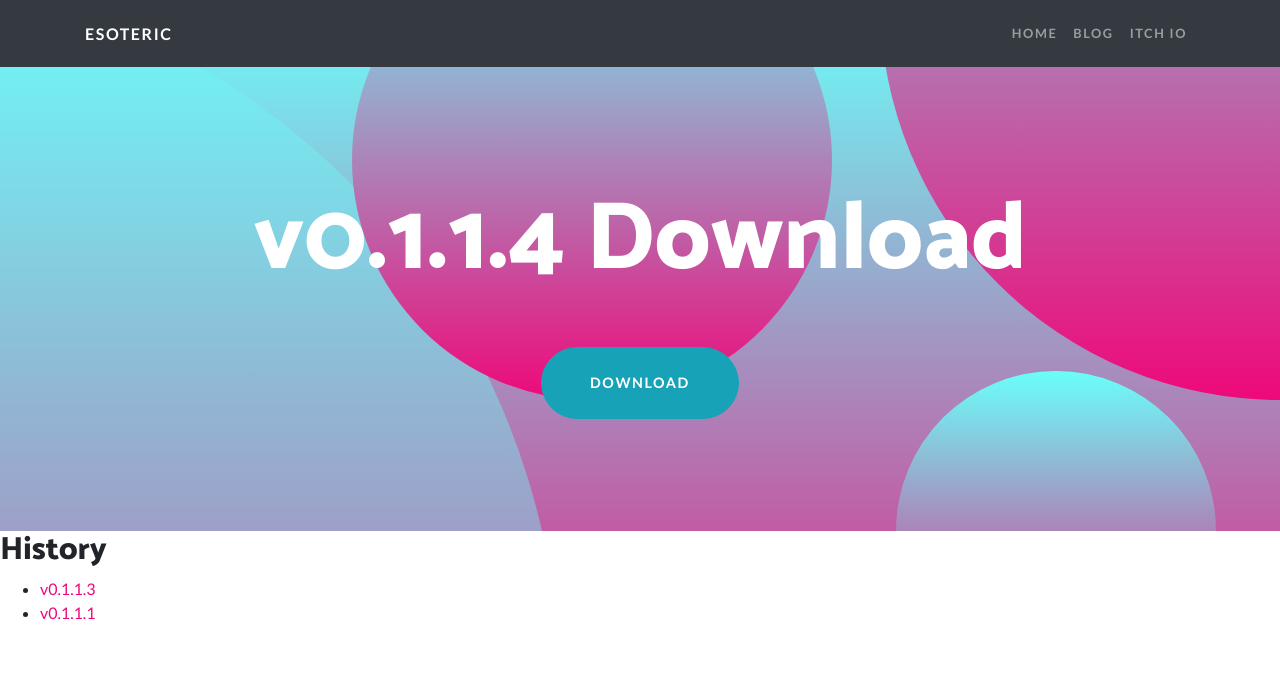
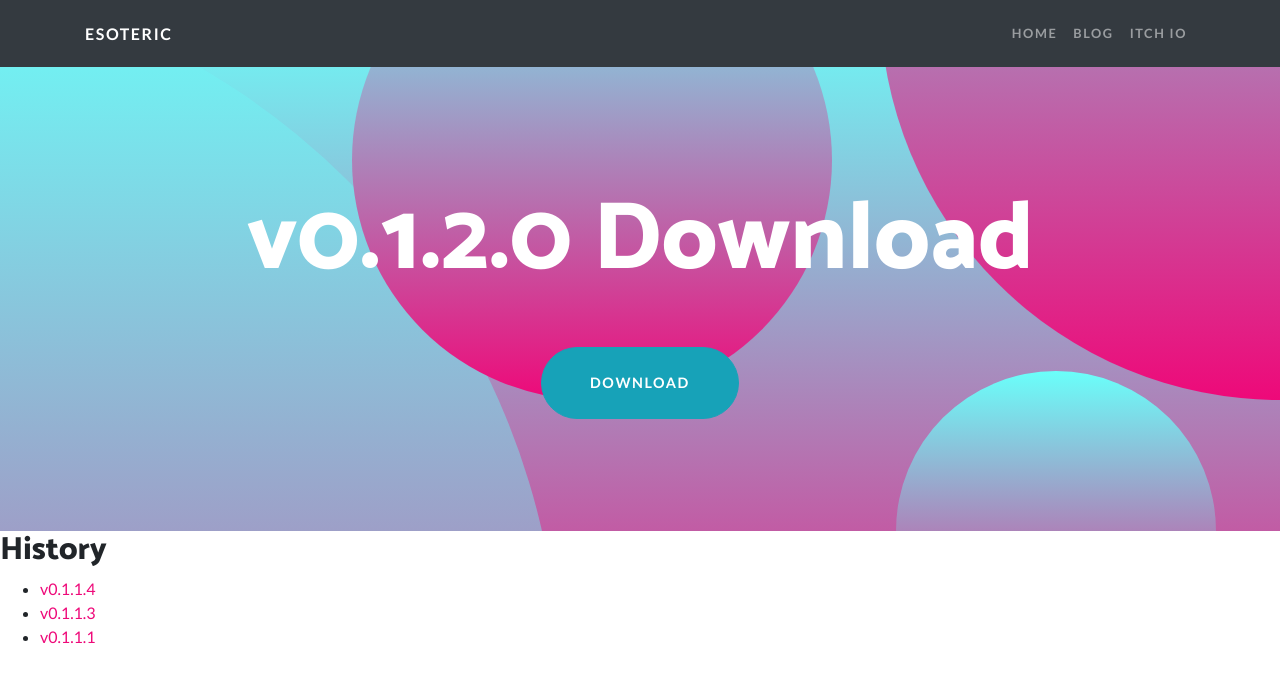
Before and after one commit to kallerdaller/Esoteric-Site, a plain HTML site: page download.html in a window 1280 px wide. Drawn offline with Linux system fonts and the light colour scheme.

Commit message:
v0.1.2.0

```diff
--- a/download.html
+++ b/download.html
@@ -27,7 +27,7 @@
     <header class="masthead text-center text-white">
         <div class="masthead-content">
             <div class="container">
-                <h1 class="masthead-heading mb-0">v0.1.1.4 Download</h1><a class="btn btn-info btn-xl rounded-pill mt-5" role="button" href="files/Esoteric_v0.1.1.4.zip" download>Download</a></div>
+                <h1 class="masthead-heading mb-0">v0.1.2.0 Download</h1><a class="btn btn-info btn-xl rounded-pill mt-5" role="button" href="files/Esoteric_v0.1.2.0.zip" download>Download</a></div>
         </div>
         <div class="bg-circle-1 bg-circle"></div>
         <div class="bg-circle-2 bg-circle"></div>
@@ -36,6 +36,7 @@
     </header>
 	<h2>History</h2>
 	<ul>
+<li><a href='files / Esoteric_v0.1.1.4.zip'>v0.1.1.4</a></li>
 <li><a href='files / Esoteric_v0.1.1.3.zip'>v0.1.1.3</a></li>
 		<li><a href="files/Esoteric_v0.1.1.1.zip">v0.1.1.1</a></li>
 	</ul>
```
Also changed, not shown: version.txt, 1 other file.
